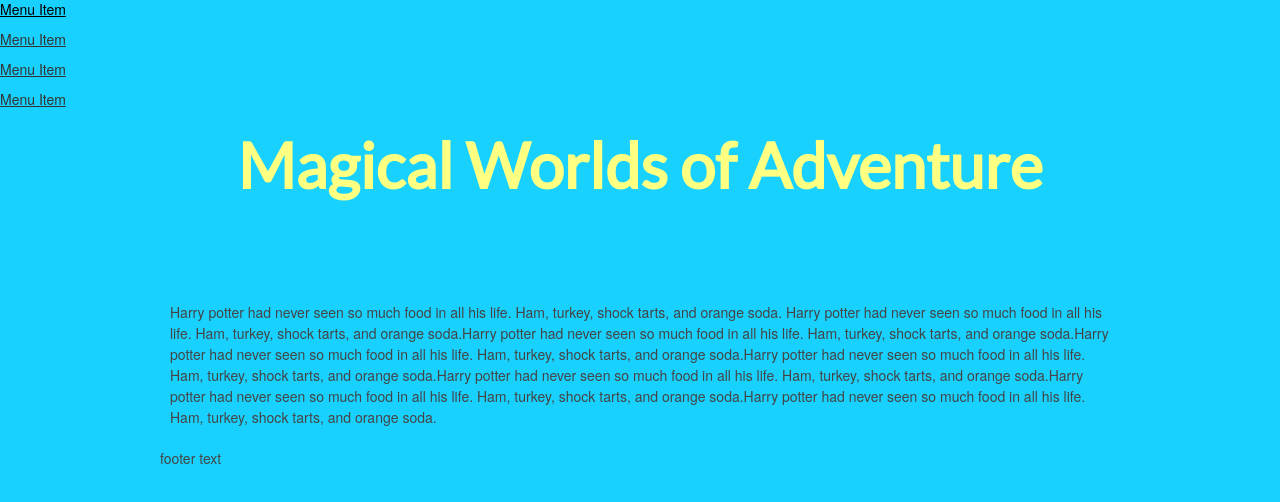
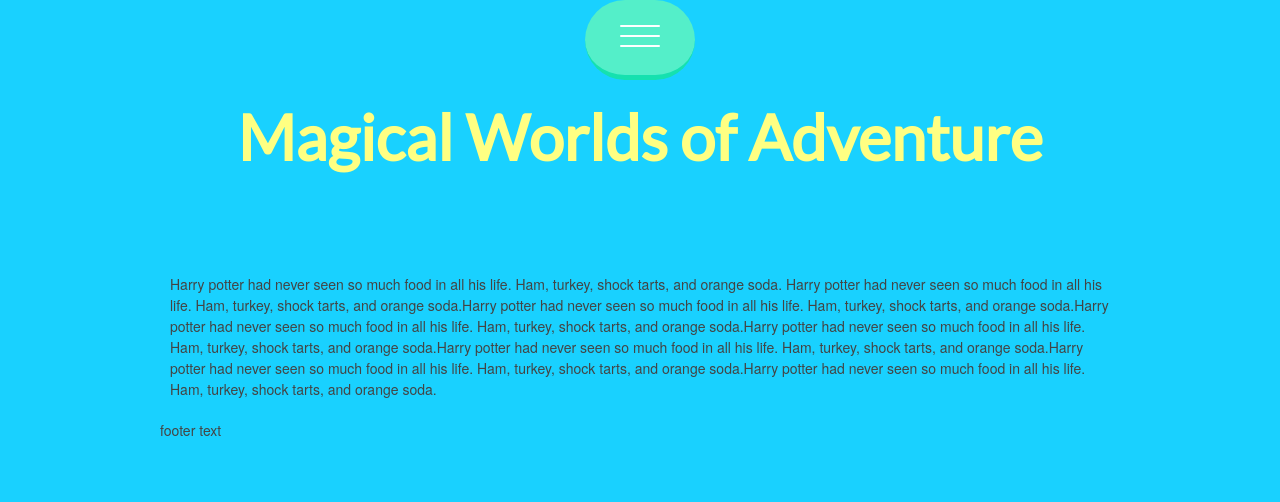
Before and after one commit to jeffdavidthompson/adventurepage, a plain HTML site: page page.html in a window 1280 px wide. Drawn offline with nearby package versions, Linux system fonts and the light colour scheme.

Commit message:
add flamingo animation

```diff
--- a/page.html
+++ b/page.html
@@ -7,6 +7,7 @@
     <link rel="stylesheet" type="text/css" href="stylesheets/base.css">
     <link rel="stylesheet" type="text/css" href="stylesheets/skeleton.css">
     <link rel="stylesheet" type="text/css" href="stylesheets/layout.css">
+    <link rel="stylesheet" type="text/css" href="stylesheets/animations.css">
     <link href='http://fonts.googleapis.com/css?family=Lato' rel='stylesheet' type='text/css'>
   </head>
   <body>
@@ -14,10 +15,11 @@
 <!-- here -->
 
 <nav>
+
   <div class="toggleNav">
-    <div class="toggleNavButton"></div>
+    <div class="toggleNavButton">
     </div>
-
+  </div>
     <div id="subnav">
       <ul>
         <li> <a href="#">Menu Item</a> </li>
@@ -26,6 +28,7 @@
         <li> <a href="#">Menu Item</a> </li>
       </ul>
     </div>
+
 </nav>
 
 <!-- here -->
--- /dev/null
+++ b/stylesheets/animations.css
@@ -0,0 +1,142 @@
+
+
+/*nav menu animations*/
+
+
+* {
+  -webkit-transition-timing-function: ease-out;
+  /* Safari and Chrome */
+  transition-timing-function: ease-out;
+  box-sizing: border-box;
+  text-decoration: none;
+  list-style: none;
+  padding: 0;
+  margin: 0;
+}
+/*body {
+  font-family: "Segoe UI", Frutiger, "Frutiger Linotype", "Dejavu Sans", "Helvetica Neue", Arial, sans-serif;
+  color: #F2F2F2;
+  background-color: #41558C;
+}*/
+.toggleNav {
+  border-bottom: 5px solid #15e1af;
+  background-color: #54EFC9;
+  width: 110px;
+  height: 80px;
+  margin: 0 auto;
+  border-radius: 40px;
+  text-align: center;
+  line-height: 80px;
+  cursor: pointer;
+  color: white;
+  font-size: 30px;
+}
+.toggleNav:hover {
+  border-bottom: 5px solid #13ca9d;
+}
+nav {
+  width: 100%;
+  min-height: 50px;
+}
+.toggleNavButton {
+  transition-duration: 0.5s;
+  width: 40px;
+  height: 2px;
+  background-color: white;
+  position: absolute;
+  left: 50%;
+  top: 25px;
+  margin-left: -20px;
+  border-radius: 2px;
+}
+.toggleNavButton:before,
+.toggleNavButton:after {
+  border-radius: 2px;
+  transition-duration: 0.5s;
+  content: "";
+  position: absolute;
+  top: 10px;
+  left: 0;
+  background-color: white;
+  width: 40px;
+  height: 2px;
+}
+.toggleNavButton:after {
+  top: 20px;
+}
+.toggleNavButton.active {
+  width: 0;
+}
+.toggleNavButton.active:after {
+  top: 10px;
+  transform: rotate(45deg);
+  -webkit-transform: rotate(45deg);
+}
+.toggleNavButton.active:before {
+  transform: rotate(-45deg);
+  -webkit-transform: rotate(-45deg);
+}
+
+#subnav {
+  width: 100%;
+  border-bottom: 0px solid #e60b3e;
+  background-color: #F64870;
+  transition-duration: 0.2s;
+  overflow: hidden;
+  height: 0px;
+}
+#subnav.active {
+  border-bottom: 5px solid #e60b3e;
+  background-color: blue;
+  height: 50px;
+}
+
+#subnav ul {
+  width: 615px;
+  margin: 0 auto;
+}
+#subnav ul li {
+  transition-duration: 0.3s;
+  display: inline-block;
+  text-align: center;
+  width: 150px;
+  padding: 10px 0;
+  height: 50px;
+}
+#subnav ul li a {
+  color: white;
+}
+#F ul li:hover {
+  background-color: #e60b3e;
+}
+
+/*End of Nav Menu Animations*/
+
+
+/*Start of Main Menu Story Background Animations*/
+
+#firstStory{
+    -webkit-transition:background-position 6s cubic-bezier(0.25, 0.46, 0.45, 0.94);
+}
+
+#firstStory:hover{
+    background-position: 0% 96%;
+}
+
+#secondStory{
+    background-size: 100%;
+    background-position: 50% 10%;
+    -webkit-transition:background-size 2s cubic-bezier(0.6, 0.04, 0.98, 0.335);
+}
+
+#secondStory:hover{
+    background-position: 50% 10%;
+    background-size: 10000%;
+}
+
+#thirdStory:hover{
+    background: url('../images/flamingonormal.jpg') no-repeat;
+    background-position: 50% 5%;
+    background-size: 200px;
+    background-color: #ce19ac;
+}
--- a/stylesheets/layout.css
+++ b/stylesheets/layout.css
@@ -42,7 +42,7 @@ height: 175px;
 }
 
 #thirdStory {
-background: url('../images/flamingo2.jpg') no-repeat;
+background: url('../images/flamingodark.jpg') no-repeat;
 background-position: 50% 20%;
 background-size: 1000px 400px;
 background-color: #ce19ac;
@@ -70,7 +70,7 @@ margin-bottom: 20px;
 }
 
 #thirdStory {
-background: url('../images/flamingo2.jpg') no-repeat;
+background: url('../images/flamingodark.jpg') no-repeat;
 background-position: 50% 20%;
 background-size: 350px 400px;
 background-color: #ce19ac;
@@ -164,11 +164,10 @@ color: #dd1a0b;
 #secondStory{
 background: url('../images/space2.jpg') no-repeat;
 background-size: 100%;
-padding: 2px 0 2px 0;
 }
 
 #thirdStory{
-background: url('../images/flamingo2.jpg') no-repeat;
+background: url('../images/flamingodark.jpg') no-repeat;
 background-position: 50% 5%;
 background-size: 200px;
 background-color: #ce19ac;
```
Also changed, not shown: index.html (+1 -0 lines), images/flamingobright.jpg (added), images/flamingodark.jpg (added), images/flamingonormal.jpg (added), images/flamingotransition.jpg (added), images/space2.jpg. Lines whose indentation alone changed are shown as unchanged.
